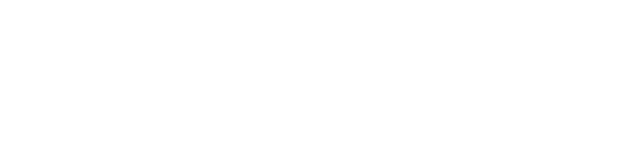
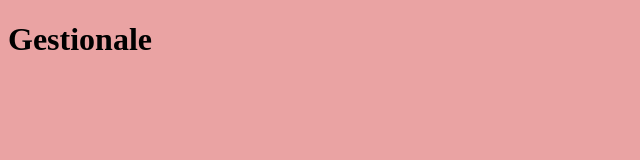
Before and after one commit to qinat/qinat.github.io, a plain HTML site: page index.html in a window 1280 px wide. Shown: the whole page, without its empty margins (0-640 px from the left). Drawn offline with Linux system fonts and the light colour scheme.

Commit message:
Test VSCode

```diff
--- a/index.html
+++ b/index.html
@@ -1,12 +1,16 @@
 <!DOCTYPE html>
 <html lang="it">
+
 <head>
     <meta charset="UTF-8">
     <meta http-equiv="X-UA-Compatible" content="IE=edge">
     <meta name="viewport" content="width=device-width, initial-scale=1.0">
+    <link rel="stylesheet" href="style.css">
     <title>Gestionale</title>
 </head>
+
 <body>
+    <h1>Gestionale</h1>
+</body>
 
-</body>
 </html>
--- /dev/null
+++ b/style.css
@@ -0,0 +1,3 @@
+body{
+    background-color: rgba(230, 145, 145, 0.836);
+}
```
